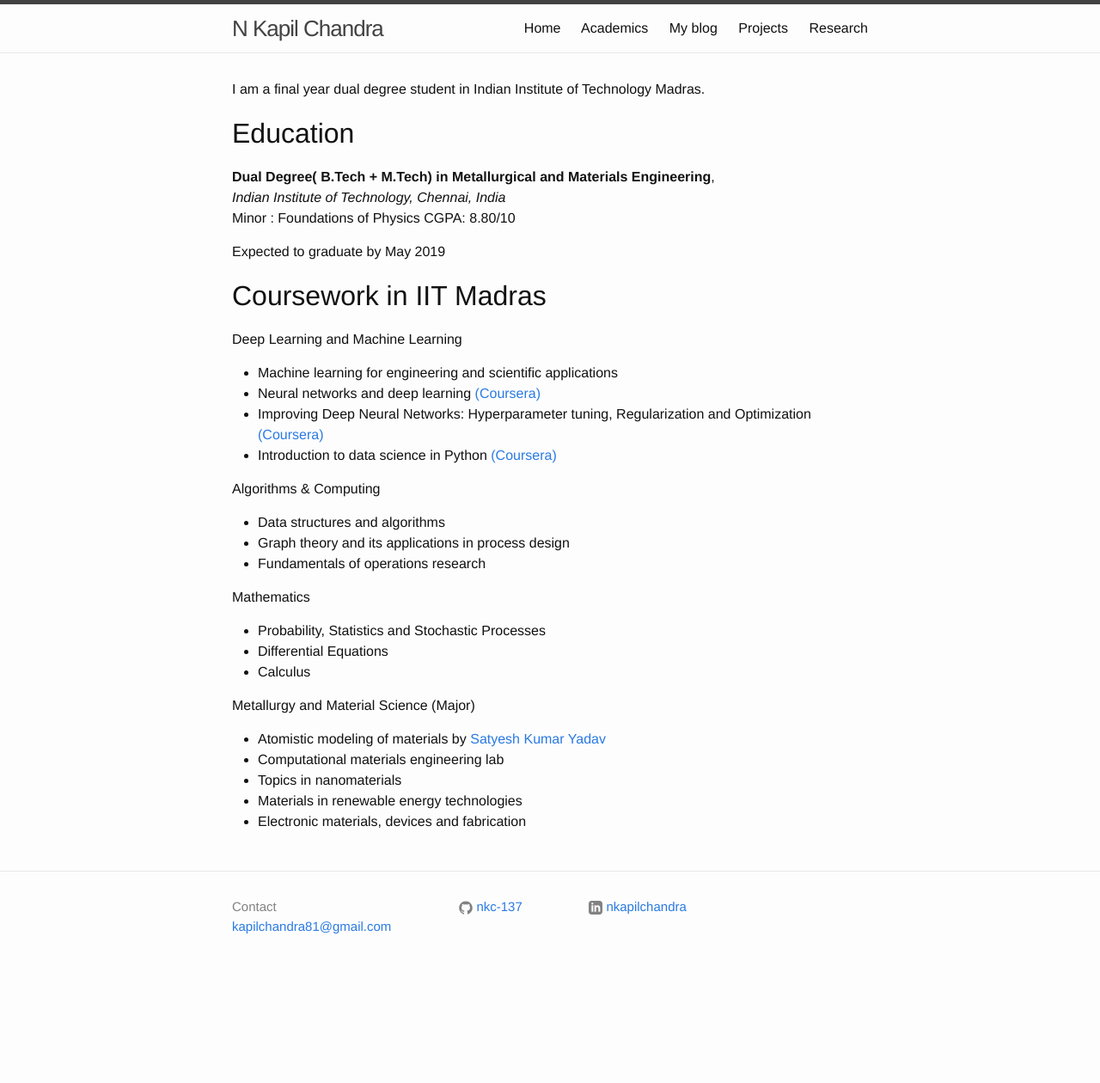
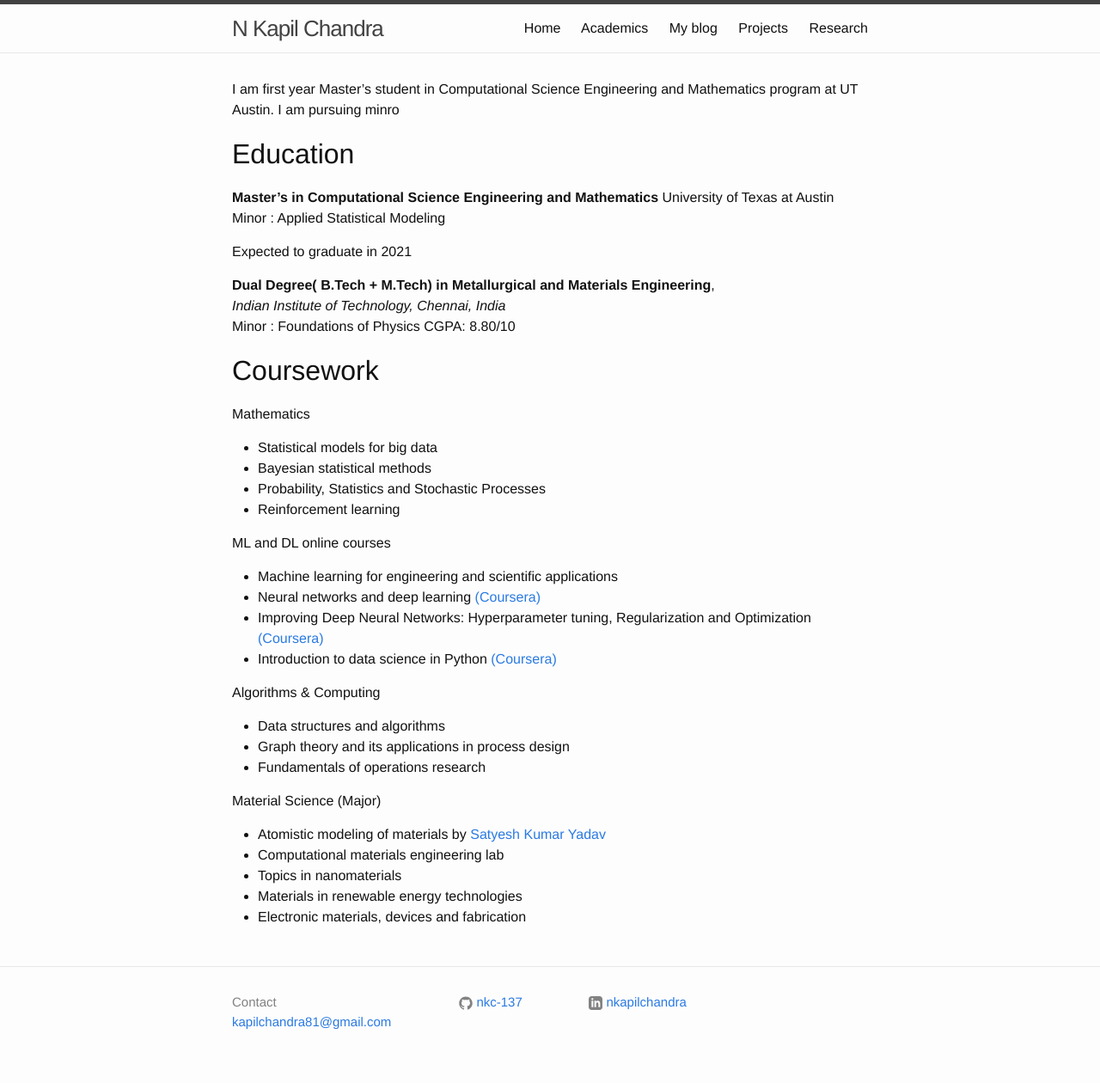
Before and after one commit to nkc-137/nkc-137.github.io, a Jekyll site: the page built from academics.md, in a window 1280 px wide. Shown: the whole page at 86% size. Built offline with Jekyll 4.4.1, drawn with Linux system fonts in a browser that asks for light colours; before the commit the page ends 1149 px from its top, so only the background shows below that.

Commit message:
Made major changes

```diff
--- a/academics.md
+++ b/academics.md
@@ -4,20 +4,30 @@ title: Academics
 permalink: /academics
 ---
 
-I am a final year dual degree student in Indian Institute of Technology Madras.
+I am first year Master's student in Computational Science Engineering and Mathematics program at UT Austin. I am pursuing minro
 
 # Education
+
+**Master's in Computational Science Engineering and Mathematics**
+University of Texas at Austin
+Minor : Applied Statistical Modeling
+
+Expected to graduate in 2021
 
 **Dual Degree( B.Tech + M.Tech) in Metallurgical and Materials Engineering**,
 *Indian Institute of Technology, Chennai, India*
 Minor : Foundations of Physics
 CGPA: 8.80/10
 
-Expected to graduate by May 2019
+# Coursework
 
-# Coursework in IIT Madras
+#### Mathematics
+- Statistical models for big data
+- Bayesian statistical methods
+- Probability, Statistics and Stochastic Processes
+- Reinforcement learning
 
-#### Deep Learning and Machine Learning
+#### ML and DL online courses
 
 - Machine learning for engineering and scientific applications
 - Neural networks and deep learning [(Coursera)](https://www.coursera.org/account/accomplishments/verify/HV745XB9VTX4)
@@ -31,13 +41,7 @@ Expected to graduate by May 2019
 - Graph theory and its applications in process design
 - Fundamentals of operations research
 
-#### Mathematics
-
-- Probability, Statistics and Stochastic Processes
-- Differential Equations
-- Calculus
-
-#### Metallurgy and Material Science (Major)
+#### Material Science (Major)
 
 - Atomistic modeling of materials by [Satyesh Kumar Yadav](https://mme.iitm.ac.in/satyesh/index.html)
 - Computational materials engineering lab
```
Also changed, not shown: Home.md (+3 -7 lines), research.md (+1 -13 lines), 1 other file.
